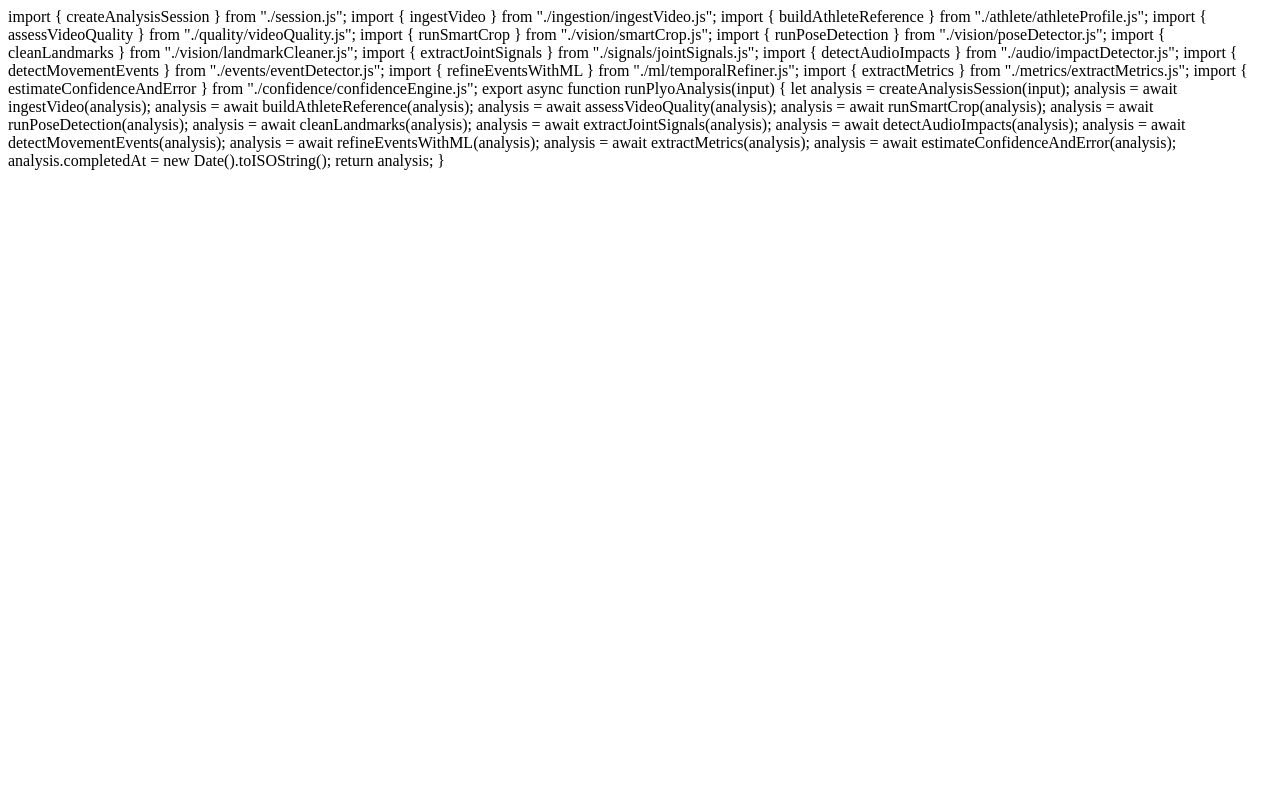
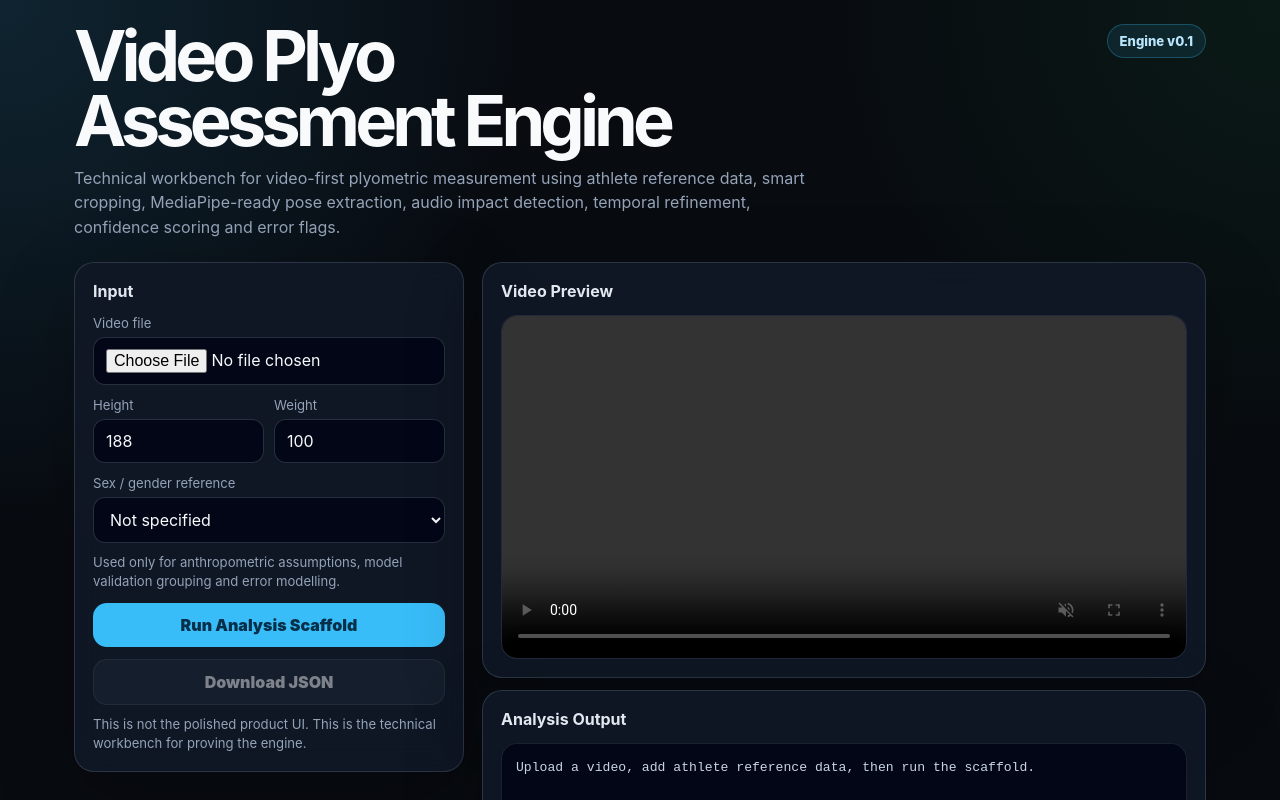
Before and after one commit to JoshHarrigan94/video-plyo-assement-, a plain HTML site: page index.html in a window 1280 px wide. Shown: the top 800 px of the page. Drawn offline with Linux system fonts and the light colour scheme; a script that the page names is missing.

Commit message:
Update index.html

```diff
--- a/index.html
+++ b/index.html
@@ -1,33 +1,301 @@
-import { createAnalysisSession } from "./session.js";
-import { ingestVideo } from "./ingestion/ingestVideo.js";
-import { buildAthleteReference } from "./athlete/athleteProfile.js";
-import { assessVideoQuality } from "./quality/videoQuality.js";
-import { runSmartCrop } from "./vision/smartCrop.js";
-import { runPoseDetection } from "./vision/poseDetector.js";
-import { cleanLandmarks } from "./vision/landmarkCleaner.js";
-import { extractJointSignals } from "./signals/jointSignals.js";
-import { detectAudioImpacts } from "./audio/impactDetector.js";
-import { detectMovementEvents } from "./events/eventDetector.js";
-import { refineEventsWithML } from "./ml/temporalRefiner.js";
-import { extractMetrics } from "./metrics/extractMetrics.js";
-import { estimateConfidenceAndError } from "./confidence/confidenceEngine.js";
+<!DOCTYPE html>
+<html lang="en">
+<head>
+  <meta charset="UTF-8" />
+  <meta name="viewport" content="width=device-width, initial-scale=1.0" />
+  <title>Video Plyo Assessment Engine</title>
 
-export async function runPlyoAnalysis(input) {
-  let analysis = createAnalysisSession(input);
+  <style>
+    :root {
+      --bg: #080b10;
+      --panel: #111827;
+      --panel-2: #172033;
+      --text: #f8fafc;
+      --muted: #94a3b8;
+      --line: rgba(148, 163, 184, 0.22);
+      --accent: #38bdf8;
+      --good: #22c55e;
+      --warn: #f59e0b;
+      --bad: #ef4444;
+      --radius: 20px;
+    }
 
-  analysis = await ingestVideo(analysis);
-  analysis = await buildAthleteReference(analysis);
-  analysis = await assessVideoQuality(analysis);
-  analysis = await runSmartCrop(analysis);
-  analysis = await runPoseDetection(analysis);
-  analysis = await cleanLandmarks(analysis);
-  analysis = await extractJointSignals(analysis);
-  analysis = await detectAudioImpacts(analysis);
-  analysis = await detectMovementEvents(analysis);
-  analysis = await refineEventsWithML(analysis);
-  analysis = await extractMetrics(analysis);
-  analysis = await estimateConfidenceAndError(analysis);
+    * {
+      box-sizing: border-box;
+    }
 
-  analysis.completedAt = new Date().toISOString();
-  return analysis;
-}
+    body {
+      margin: 0;
+      min-height: 100vh;
+      background:
+        radial-gradient(circle at top left, rgba(56, 189, 248, 0.14), transparent 34rem),
+        radial-gradient(circle at top right, rgba(34, 197, 94, 0.08), transparent 30rem),
+        var(--bg);
+      color: var(--text);
+      font-family: Inter, ui-sans-serif, system-ui, -apple-system, BlinkMacSystemFont, "Segoe UI", sans-serif;
+    }
+
+    .app {
+      width: min(100%, 1180px);
+      margin: 0 auto;
+      padding: 24px;
+    }
+
+    header {
+      display: flex;
+      justify-content: space-between;
+      align-items: flex-start;
+      gap: 20px;
+      margin-bottom: 22px;
+    }
+
+    h1 {
+      margin: 0;
+      font-size: clamp(2.1rem, 6vw, 4.4rem);
+      line-height: 0.92;
+      letter-spacing: -0.07em;
+    }
+
+    .subtitle {
+      max-width: 740px;
+      margin: 12px 0 0;
+      color: var(--muted);
+      line-height: 1.55;
+    }
+
+    .pill {
+      border: 1px solid rgba(56, 189, 248, 0.28);
+      background: rgba(56, 189, 248, 0.1);
+      color: #bae6fd;
+      border-radius: 999px;
+      padding: 8px 12px;
+      font-size: 0.82rem;
+      font-weight: 800;
+      white-space: nowrap;
+    }
+
+    .grid {
+      display: grid;
+      grid-template-columns: 390px 1fr;
+      gap: 18px;
+      align-items: start;
+    }
+
+    .card {
+      background: rgba(17, 24, 39, 0.88);
+      border: 1px solid var(--line);
+      border-radius: var(--radius);
+      padding: 18px;
+      box-shadow: 0 24px 80px rgba(0, 0, 0, 0.24);
+      backdrop-filter: blur(14px);
+    }
+
+    .card h2 {
+      margin: 0 0 14px;
+      font-size: 1rem;
+      color: #e2e8f0;
+    }
+
+    label {
+      display: block;
+      color: var(--muted);
+      font-size: 0.82rem;
+      margin: 0 0 6px;
+    }
+
+    input,
+    select,
+    button,
+    textarea {
+      font: inherit;
+    }
+
+    input,
+    select {
+      width: 100%;
+      border: 1px solid rgba(148, 163, 184, 0.25);
+      background: #020617;
+      color: var(--text);
+      border-radius: 12px;
+      padding: 11px 12px;
+      outline: none;
+    }
+
+    input:focus,
+    select:focus {
+      border-color: var(--accent);
+      box-shadow: 0 0 0 3px rgba(56, 189, 248, 0.15);
+    }
+
+    .row {
+      display: grid;
+      grid-template-columns: 1fr 1fr;
+      gap: 10px;
+      margin-bottom: 12px;
+    }
+
+    .field {
+      margin-bottom: 12px;
+    }
+
+    button {
+      width: 100%;
+      border: 0;
+      border-radius: 14px;
+      padding: 12px 14px;
+      background: var(--accent);
+      color: #082f49;
+      font-weight: 900;
+      cursor: pointer;
+    }
+
+    button.secondary {
+      background: rgba(148, 163, 184, 0.12);
+      color: var(--text);
+      border: 1px solid rgba(148, 163, 184, 0.22);
+    }
+
+    button:disabled {
+      opacity: 0.48;
+      cursor: not-allowed;
+    }
+
+    video {
+      width: 100%;
+      max-height: 420px;
+      background: #020617;
+      border: 1px solid var(--line);
+      border-radius: 16px;
+      display: block;
+    }
+
+    pre {
+      margin: 0;
+      min-height: 360px;
+      max-height: 620px;
+      overflow: auto;
+      background: #020617;
+      border: 1px solid rgba(148, 163, 184, 0.16);
+      border-radius: 16px;
+      padding: 14px;
+      color: #cbd5e1;
+      font-size: 0.82rem;
+      line-height: 1.5;
+      white-space: pre-wrap;
+    }
+
+    .hint {
+      color: var(--muted);
+      font-size: 0.82rem;
+      line-height: 1.45;
+      margin: 10px 0 0;
+    }
+
+    .stack {
+      display: grid;
+      gap: 12px;
+    }
+
+    @media (max-width: 880px) {
+      .grid {
+        grid-template-columns: 1fr;
+      }
+
+      header {
+        flex-direction: column;
+      }
+    }
+
+    @media (max-width: 520px) {
+      .app {
+        padding: 14px;
+      }
+
+      .row {
+        grid-template-columns: 1fr;
+      }
+
+      h1 {
+        font-size: 2.4rem;
+      }
+    }
+  </style>
+</head>
+
+<body>
+  <main class="app">
+    <header>
+      <div>
+        <h1>Video Plyo<br />Assessment Engine</h1>
+        <p class="subtitle">
+          Technical workbench for video-first plyometric measurement using athlete reference data,
+          smart cropping, MediaPipe-ready pose extraction, audio impact detection, temporal refinement,
+          confidence scoring and error flags.
+        </p>
+      </div>
+      <div class="pill">Engine v0.1</div>
+    </header>
+
+    <section class="grid">
+      <form class="card" id="analysisForm">
+        <h2>Input</h2>
+
+        <div class="field">
+          <label for="videoFile">Video file</label>
+          <input id="videoFile" type="file" accept="video/*" required />
+        </div>
+
+        <div class="row">
+          <div>
+            <label for="heightCm">Height</label>
+            <input id="heightCm" type="number" value="188" min="80" max="240" step="0.1" required />
+          </div>
+
+          <div>
+            <label for="weightKg">Weight</label>
+            <input id="weightKg" type="number" value="100" min="20" max="250" step="0.1" required />
+          </div>
+        </div>
+
+        <div class="field">
+          <label for="sexGender">Sex / gender reference</label>
+          <select id="sexGender">
+            <option value="not_specified">Not specified</option>
+            <option value="male">Male</option>
+            <option value="female">Female</option>
+            <option value="other">Other / self-described</option>
+          </select>
+          <p class="hint">
+            Used only for anthropometric assumptions, model validation grouping and error modelling.
+          </p>
+        </div>
+
+        <div class="stack">
+          <button type="submit">Run Analysis Scaffold</button>
+          <button type="button" class="secondary" id="downloadJsonBtn" disabled>
+            Download JSON
+          </button>
+        </div>
+
+        <p class="hint">
+          This is not the polished product UI. This is the technical workbench for proving the engine.
+        </p>
+      </form>
+
+      <section class="stack">
+        <div class="card">
+          <h2>Video Preview</h2>
+          <video id="videoPreview" controls playsinline muted></video>
+        </div>
+
+        <div class="card">
+          <h2>Analysis Output</h2>
+          <pre id="output">Upload a video, add athlete reference data, then run the scaffold.</pre>
+        </div>
+      </section>
+    </section>
+  </main>
+
+  <script type="module" src="./app/main.js"></script>
+</body>
+</html>
```
